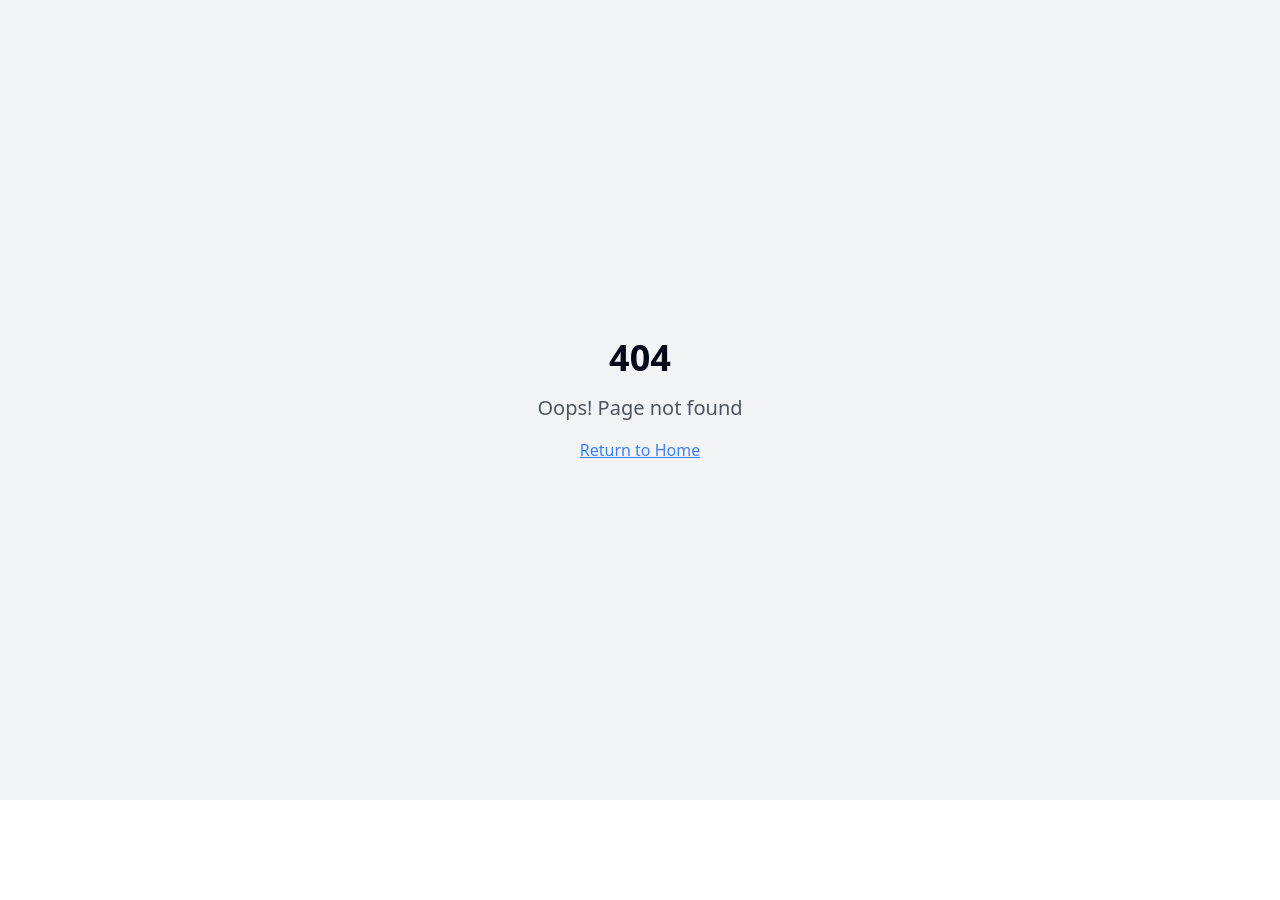
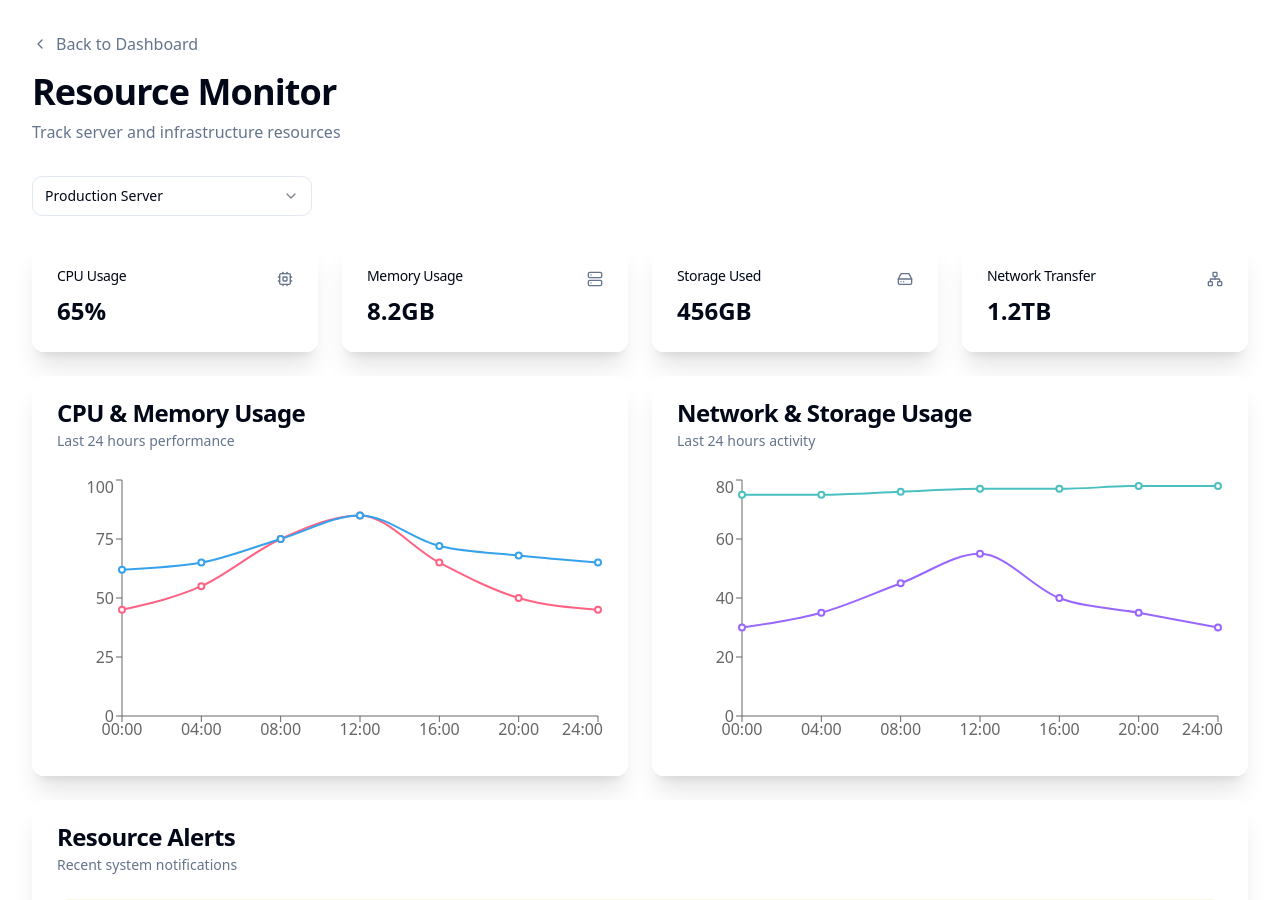
Before and after one commit to gregorydelacruz/s-889256, a React (Vite) app: page /resources in a window 1280 px wide. Before the commit this address had no page. Shown: the top 900 px of the page. Before the commit the page ends 800 px from the top, so only its background shows below. Built offline with nearby package versions, Linux system fonts and the light colour scheme.

Commit message:
Add data usage tracking page
Adds a new page to track data usage for various resources, including server CPU, storage, disk, and network data.

```diff
--- a/src/App.tsx
+++ b/src/App.tsx
@@ -1,9 +1,11 @@
+
 import { Toaster } from "@/components/ui/toaster";
 import { Toaster as Sonner } from "@/components/ui/sonner";
 import { TooltipProvider } from "@/components/ui/tooltip";
 import { QueryClient, QueryClientProvider } from "@tanstack/react-query";
 import { BrowserRouter, Routes, Route } from "react-router-dom";
 import Index from "./pages/Index";
+import Resources from "./pages/Resources";
 import NotFound from "./pages/NotFound";
 
 const queryClient = new QueryClient();
@@ -16,7 +18,7 @@ const App = () => (
       <BrowserRouter>
         <Routes>
           <Route path="/" element={<Index />} />
-          {/* ADD ALL CUSTOM ROUTES ABOVE THE CATCH-ALL "*" ROUTE */}
+          <Route path="/resources" element={<Resources />} />
           <Route path="*" element={<NotFound />} />
         </Routes>
       </BrowserRouter>
--- /dev/null
+++ b/src/pages/Resources.tsx
@@ -0,0 +1,232 @@
+
+import { useState } from "react";
+import { Link } from "react-router-dom";
+import {
+  Card,
+  CardContent,
+  CardDescription,
+  CardHeader,
+  CardTitle,
+} from "@/components/ui/card";
+import { AreaChart, Area, XAxis, YAxis, Tooltip, ResponsiveContainer, LineChart, Line } from "recharts";
+import { ChevronLeft, Cpu, Database, HardDrive, Network, Server } from "lucide-react";
+import {
+  Select,
+  SelectContent,
+  SelectGroup,
+  SelectItem,
+  SelectLabel,
+  SelectTrigger,
+  SelectValue,
+} from "@/components/ui/select";
+
+const serverData = [
+  {
+    name: "Production Server",
+    metrics: {
+      cpu: "65%",
+      memory: "8.2GB",
+      storage: "456GB",
+      network: "1.2TB",
+    },
+    usage: [
+      { time: "00:00", cpu: 45, memory: 62, network: 30, storage: 75 },
+      { time: "04:00", cpu: 55, memory: 65, network: 35, storage: 75 },
+      { time: "08:00", cpu: 75, memory: 75, network: 45, storage: 76 },
+      { time: "12:00", cpu: 85, memory: 85, network: 55, storage: 77 },
+      { time: "16:00", cpu: 65, memory: 72, network: 40, storage: 77 },
+      { time: "20:00", cpu: 50, memory: 68, network: 35, storage: 78 },
+      { time: "24:00", cpu: 45, memory: 65, network: 30, storage: 78 },
+    ]
+  },
+  {
+    name: "Development Server",
+    metrics: {
+      cpu: "45%",
+      memory: "4.8GB",
+      storage: "234GB",
+      network: "0.8TB",
+    },
+    usage: [
+      { time: "00:00", cpu: 35, memory: 52, network: 20, storage: 45 },
+      { time: "04:00", cpu: 45, memory: 55, network: 25, storage: 45 },
+      { time: "08:00", cpu: 55, memory: 65, network: 35, storage: 46 },
+      { time: "12:00", cpu: 65, memory: 75, network: 45, storage: 47 },
+      { time: "16:00", cpu: 45, memory: 62, network: 30, storage: 47 },
+      { time: "20:00", cpu: 40, memory: 58, network: 25, storage: 48 },
+      { time: "24:00", cpu: 35, memory: 55, network: 20, storage: 48 },
+    ]
+  }
+];
+
+const Resources = () => {
+  const [selectedServer, setSelectedServer] = useState(serverData[0].name);
+  const currentServer = serverData.find(server => server.name === selectedServer) || serverData[0];
+
+  const metrics = [
+    {
+      title: "CPU Usage",
+      value: currentServer.metrics.cpu,
+      icon: Cpu,
+      color: "rgb(255, 99, 132)",
+    },
+    {
+      title: "Memory Usage",
+      value: currentServer.metrics.memory,
+      icon: Server,
+      color: "rgb(54, 162, 235)",
+    },
+    {
+      title: "Storage Used",
+      value: currentServer.metrics.storage,
+      icon: HardDrive,
+      color: "rgb(75, 192, 192)",
+    },
+    {
+      title: "Network Transfer",
+      value: currentServer.metrics.network,
+      icon: Network,
+      color: "rgb(153, 102, 255)",
+    },
+  ];
+
+  return (
+    <div className="min-h-screen bg-background p-8">
+      <header className="mb-8">
+        <Link to="/" className="text-muted-foreground hover:text-primary flex items-center gap-2 mb-4">
+          <ChevronLeft className="h-4 w-4" />
+          Back to Dashboard
+        </Link>
+        <h1 className="text-4xl font-bold tracking-tight">Resource Monitor</h1>
+        <p className="text-muted-foreground mt-2">
+          Track server and infrastructure resources
+        </p>
+      </header>
+
+      <div className="mb-6">
+        <Select value={selectedServer} onValueChange={setSelectedServer}>
+          <SelectTrigger className="w-[280px]">
+            <SelectValue placeholder="Select server" />
+          </SelectTrigger>
+          <SelectContent>
+            <SelectGroup>
+              <SelectLabel>Servers</SelectLabel>
+              {serverData.map((server) => (
+                <SelectItem key={server.name} value={server.name}>
+                  {server.name}
+                </SelectItem>
+              ))}
+            </SelectGroup>
+          </SelectContent>
+        </Select>
+      </div>
+
+      <div className="grid gap-6 md:grid-cols-2 lg:grid-cols-4">
+        {metrics.map((metric) => (
+          <Card key={metric.title} className="glass-card hover-scale fade-in-element">
+            <CardHeader className="flex flex-row items-center justify-between pb-2">
+              <CardTitle className="text-sm font-medium">
+                {metric.title}
+              </CardTitle>
+              <metric.icon className="h-4 w-4 text-muted-foreground" />
+            </CardHeader>
+            <CardContent>
+              <div className="text-2xl font-bold">{metric.value}</div>
+            </CardContent>
+          </Card>
+        ))}
+      </div>
+
+      <div className="grid gap-6 md:grid-cols-2 mt-6">
+        <Card className="glass-card fade-in-element">
+          <CardHeader>
+            <CardTitle>CPU & Memory Usage</CardTitle>
+            <CardDescription>
+              Last 24 hours performance
+            </CardDescription>
+          </CardHeader>
+          <CardContent className="h-[300px]">
+            <ResponsiveContainer width="100%" height="100%">
+              <LineChart data={currentServer.usage}>
+                <XAxis dataKey="time" />
+                <YAxis />
+                <Tooltip />
+                <Line
+                  type="monotone"
+                  dataKey="cpu"
+                  stroke="rgb(255, 99, 132)"
+                  strokeWidth={2}
+                />
+                <Line
+                  type="monotone"
+                  dataKey="memory"
+                  stroke="rgb(54, 162, 235)"
+                  strokeWidth={2}
+                />
+              </LineChart>
+            </ResponsiveContainer>
+          </CardContent>
+        </Card>
+
+        <Card className="glass-card fade-in-element">
+          <CardHeader>
+            <CardTitle>Network & Storage Usage</CardTitle>
+            <CardDescription>
+              Last 24 hours activity
+            </CardDescription>
+          </CardHeader>
+          <CardContent className="h-[300px]">
+            <ResponsiveContainer width="100%" height="100%">
+              <LineChart data={currentServer.usage}>
+                <XAxis dataKey="time" />
+                <YAxis />
+                <Tooltip />
+                <Line
+                  type="monotone"
+                  dataKey="network"
+                  stroke="rgb(153, 102, 255)"
+                  strokeWidth={2}
+                />
+                <Line
+                  type="monotone"
+                  dataKey="storage"
+                  stroke="rgb(75, 192, 192)"
+                  strokeWidth={2}
+                />
+              </LineChart>
+            </ResponsiveContainer>
+          </CardContent>
+        </Card>
+      </div>
+
+      <Card className="glass-card mt-6 fade-in-element">
+        <CardHeader>
+          <CardTitle>Resource Alerts</CardTitle>
+          <CardDescription>
+            Recent system notifications
+          </CardDescription>
+        </CardHeader>
+        <CardContent>
+          <div className="space-y-4">
+            <div className="flex items-center space-x-4 p-4 bg-yellow-500/10 rounded-lg">
+              <Database className="h-5 w-5 text-yellow-500" />
+              <div>
+                <p className="text-sm font-medium">Storage space running low</p>
+                <p className="text-xs text-muted-foreground">Production Server - 85% capacity reached</p>
+              </div>
+            </div>
+            <div className="flex items-center space-x-4 p-4 bg-green-500/10 rounded-lg">
+              <Cpu className="h-5 w-5 text-green-500" />
+              <div>
+                <p className="text-sm font-medium">CPU usage normalized</p>
+                <p className="text-xs text-muted-foreground">Development Server - Back to normal levels</p>
+              </div>
+            </div>
+          </div>
+        </CardContent>
+      </Card>
+    </div>
+  );
+};
+
+export default Resources;
```
